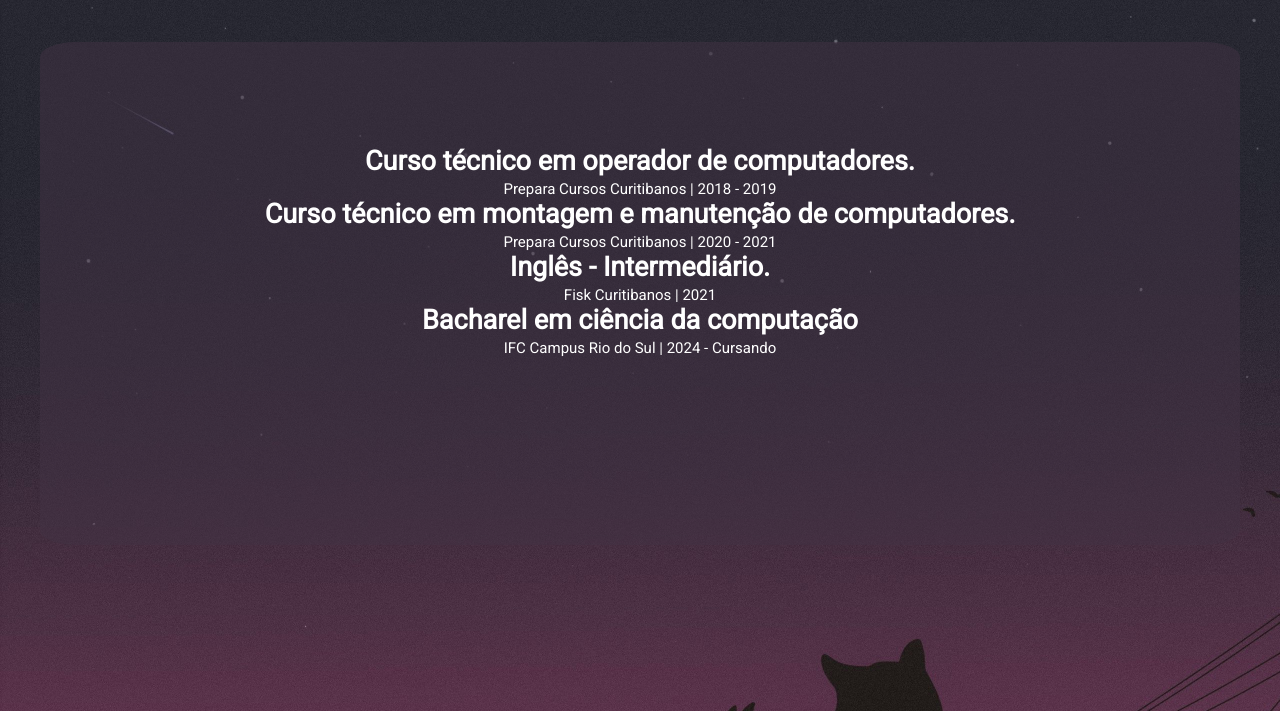
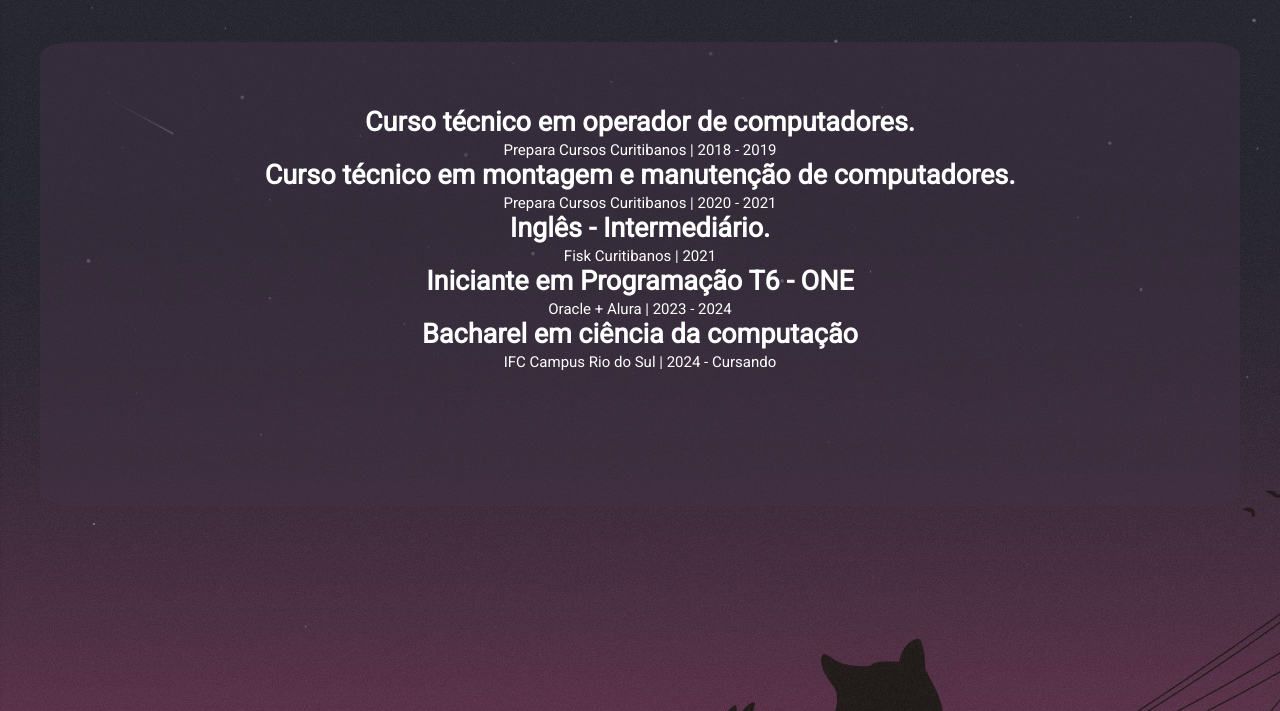
Before and after one commit to Nves1/Gustavo-Neves, a plain HTML site: page academic.html in a window 1280 px wide. Shown: the part 89-800 px from the top of the page. Drawn offline with Linux system fonts and the light colour scheme; files whose address does not match are found by name.

Commit message:
add curso e css

```diff
--- a/academic.html
+++ b/academic.html
@@ -33,6 +33,10 @@
                     <a href="https://www.instagram.com/fiskcuritibanosensino/">Fisk Curitibanos | 2021</a>
                 </div>
                 <div>
+                    <h1>Iniciante em Programação T6 - ONE</h1>
+                    <a href="https://cursos.alura.com.br/formacao-logica-de-programacao-turma-6-oracle-one">Oracle + Alura | 2023 - 2024</a>
+                </div>
+                <div>
                     <h1>Bacharel em ciência da computação</h1>
                     <a href="https://www.instagram.com/ifc.oficial.riodosul/">IFC Campus Rio do Sul | 2024 - Cursando</a>
                 </div>
--- a/styles/academic.css
+++ b/styles/academic.css
@@ -36,7 +36,7 @@ div > a{
     width: 1200px;
     height: 400px;
     border-radius: 3%;
-    padding-top: 8%;
+    padding-top: 5%;
     gap: 3%;
 }
 @media (max-width: 380px){
```
